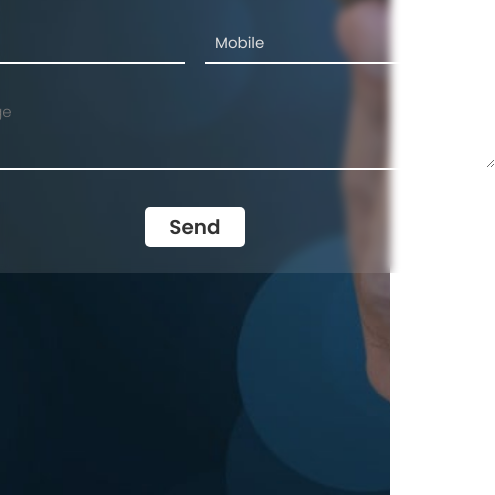
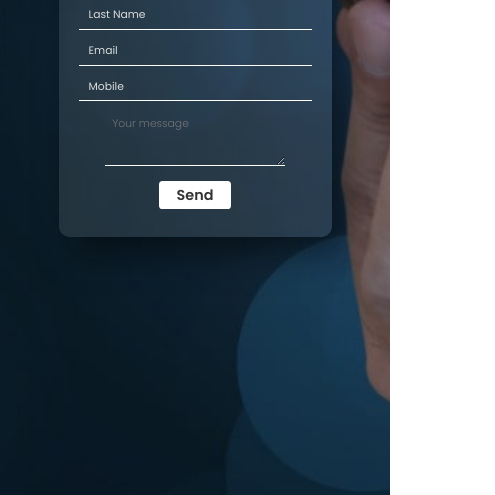
Before and after one commit to 1808Anjali/contactform, a plain HTML site: page index.html in a window 390 px wide. Shown: the part 349-844 px from the top of the page, 495 px wide, since content can reach past the window. Drawn offline with Linux system fonts and the light colour scheme.

Commit message:
Add files via upload

```diff
--- a/contactstyle.css
+++ b/contactstyle.css
@@ -1,4 +1,8 @@
 @import url("https://fonts.googleapis.com/css2?family=Poppins:wght@100;200;300;400;500;600;700;800&display=swap");
+html{
+    font-size: 62.5%;
+}
+
 *{
     margin: 0;
     padding: 0;
@@ -14,33 +18,33 @@
     background: url("contact-form.jpg") no-repeat center center/cover;
 }
 .container form{
-    width: 670px;
-    height: 400px;
+    width: 67rem;
+    height: 40rem;
     display: flex;
     justify-content: center;
-    box-shadow: 20px 20px 50 px rgba(0,0,0,0.5);
-    border-radius: 15px;
+    box-shadow: 2rem 2rem 5rem rgba(0,0,0,0.5);
+    border-radius: 1.5rem;
     background: rgba(255,255,255,0.1);
-    backdrop-filter: blur(5px);
+    backdrop-filter: blur(.5rem);
     flex-wrap: wrap;
 }
 .container form h1{
     color: #fff;
     font-weight: 500;
-    margin-top: 20px;
-    width: 500px;
+    margin-top: 2rem;
+    width: 50rem;
     text-align: center;
 }
 .container form input{
-    width: 290px;
-    height: 40px;
+    width: 29rem;
+    height: 4rem;
     padding-left: 10px;
     outline: none;
     border: none;
-    font-size: 15px;
-    margin-bottom: 10px;
+    font-size: 1.5rem;
+    margin-bottom: 1rem;
     background: none;
-    border-bottom: 2px solid #fff;
+    border-bottom: .2rem solid #fff;
     color: #fff;
 }
 .container form input::placeholder{
@@ -48,22 +52,22 @@
 }
 .container form #lastname,
 .container form #mobile{
-    margin-left: 20px;
+    margin-left: 2rem;
 }
 
 .container form textarea{
     background: none;
     border: none;
-    border-bottom: 2px solid #fff;
+    border-bottom: .2rem solid #fff;
     color: #fff;
     font-weight: 300;
-    font-size: 15px;
-    padding: 10px;
+    font-size: 1.5rem;
+    padding: 1rem;
     outline: none;
-    min-width: 600px;
-    max-height: 600px;
-    min-height: 80px;
-    max-height: 80px;
+    min-width: 40rem;
+    max-width: 40rem;
+    min-height: 8rem;
+    max-height: 8rem;
 }
 textarea::-webkit-scrollbar{
     width: 1cm;
@@ -74,15 +78,59 @@ textarea::-webkit-scrollbar-thumb{
 .container form #button{
     border: none;
     background: #fff;
-    border-radius: 5px;
-    margin-top: 20px;
+    border-radius: .5rem;
+    margin-top: 2rem;
     font-weight: 600;
-    font-size: 20px;
+    font-size: 2rem;
     color: #333;
-    width: 100px;
+    width: 10rem;
     padding: 0;
     transition: 0.3s;
 }
 .container form #button:hover{
     opacity: 0.7;
 }
+
+@media(max-width:998px){
+    html{
+        font-size: 55%;
+        width: 100%;
+    }
+}
+@media(max-width:768px){
+    html{
+        font-size: 45%;
+    }
+}
+@media (max-width: 768px) {
+    .container form {
+      width: 70%;
+      height: auto;
+      padding: 20px;
+    }
+
+    .container form h1 {
+      width: 100%;
+    }
+
+    .container form input {
+      width: 100%;
+    }
+
+    .container form textarea{
+        width: 80%;
+        height: 12rem;
+    }
+
+    .container form #lastname,
+    .container form #mobile {
+      margin-left: 0;
+    }
+  }
+@media (max-width: 436px){
+    .container form textarea{
+        min-width: 10rem;
+        max-width: 25rem;
+        height: 12rem;
+    }
+}
```
